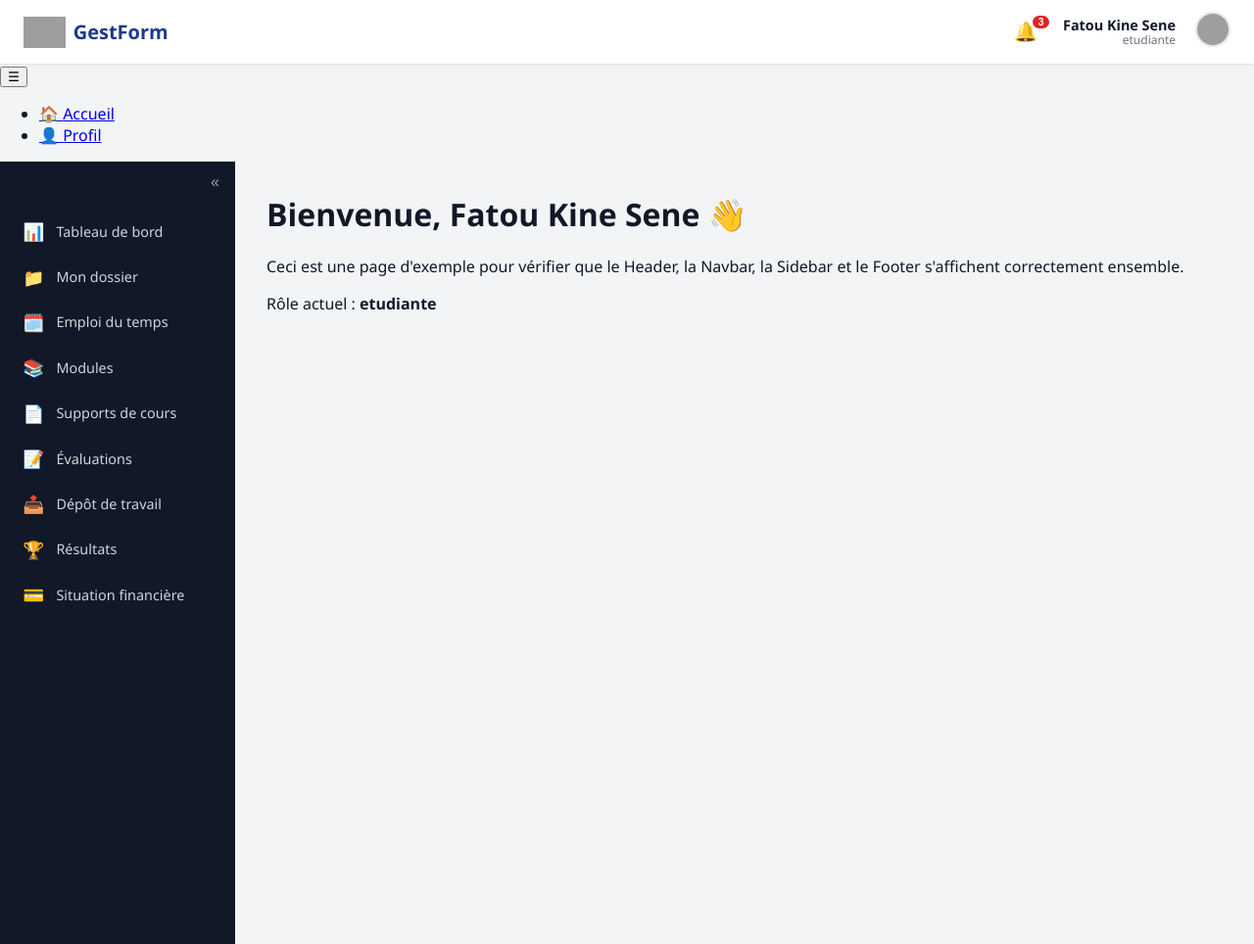
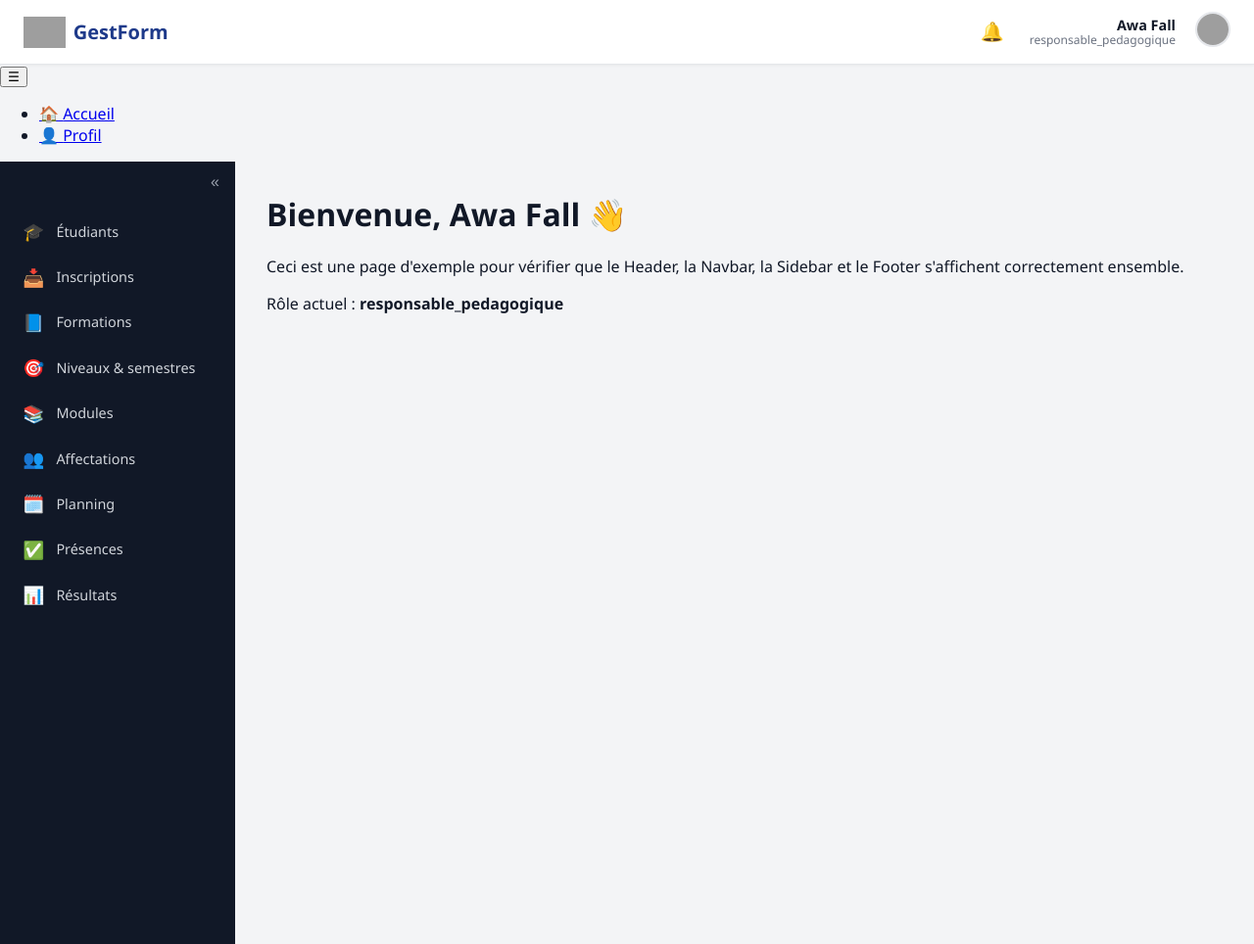
Before and after one commit to mametoutysonko25-source/GestForma, a PHP site: page / in a window 1280 px wide. Shown: the top 964 px of the page at 98% size. Run offline with PHP 8.4, Linux system fonts and the light colour scheme; grey boxes are pictures that could not be loaded.

Commit message:
Correction de la clé de rôle pour le responsable pedagogique dans la sidebar

```diff
--- a/includes/sidebar.php
+++ b/includes/sidebar.php
@@ -25,7 +25,7 @@ $menuParRole = [
         ['label' => 'Saisie des notes', 'url' => '/formateur/notes.php', 'icon' => '✏️'],
         ['label' => 'Rémunération', 'url' => '/formateur/remuneration.php', 'icon' => '💰'],
     ],
-    'responsable' => [
+    'responsable_pedagogique' => [
         ['label' => 'Étudiants', 'url' => '/responsable/etudiants.php', 'icon' => '🎓'],
         ['label' => 'Inscriptions', 'url' => '/responsable/inscriptions.php', 'icon' => '📥'],
         ['label' => 'Formations', 'url' => '/responsable/formations.php', 'icon' => '📘'],
@@ -36,6 +36,7 @@ $menuParRole = [
         ['label' => 'Présences', 'url' => '/responsable/presences.php', 'icon' => '✅'],
         ['label' => 'Résultats', 'url' => '/responsable/resultats.php', 'icon' => '📊'],
     ],
+
     'comptable' => [
         ['label' => 'Paiements étudiants', 'url' => '/comptable/paiements.php', 'icon' => '💳'],
         ['label' => 'Situations financières', 'url' => '/comptable/situations.php', 'icon' => '📊'],
--- a/index.php
+++ b/index.php
@@ -3,9 +3,10 @@
 session_start();
 
 
-$_SESSION['nom_utilisateur'] = $_SESSION['nom_utilisateur'] ?? 'Fatou Kine Sene';
-$_SESSION['role_utilisateur'] = $_SESSION['role_utilisateur'] ?? 'etudiante';
-$_SESSION['nb_notifications'] = $_SESSION['nb_notifications'] ?? 3;
+
+$_SESSION['nom_utilisateur'] = 'Awa Fall';
+$_SESSION['role_utilisateur'] = 'responsable_pedagogique';
+
 
 $titrePage = 'Tableau de bord';
 
```
